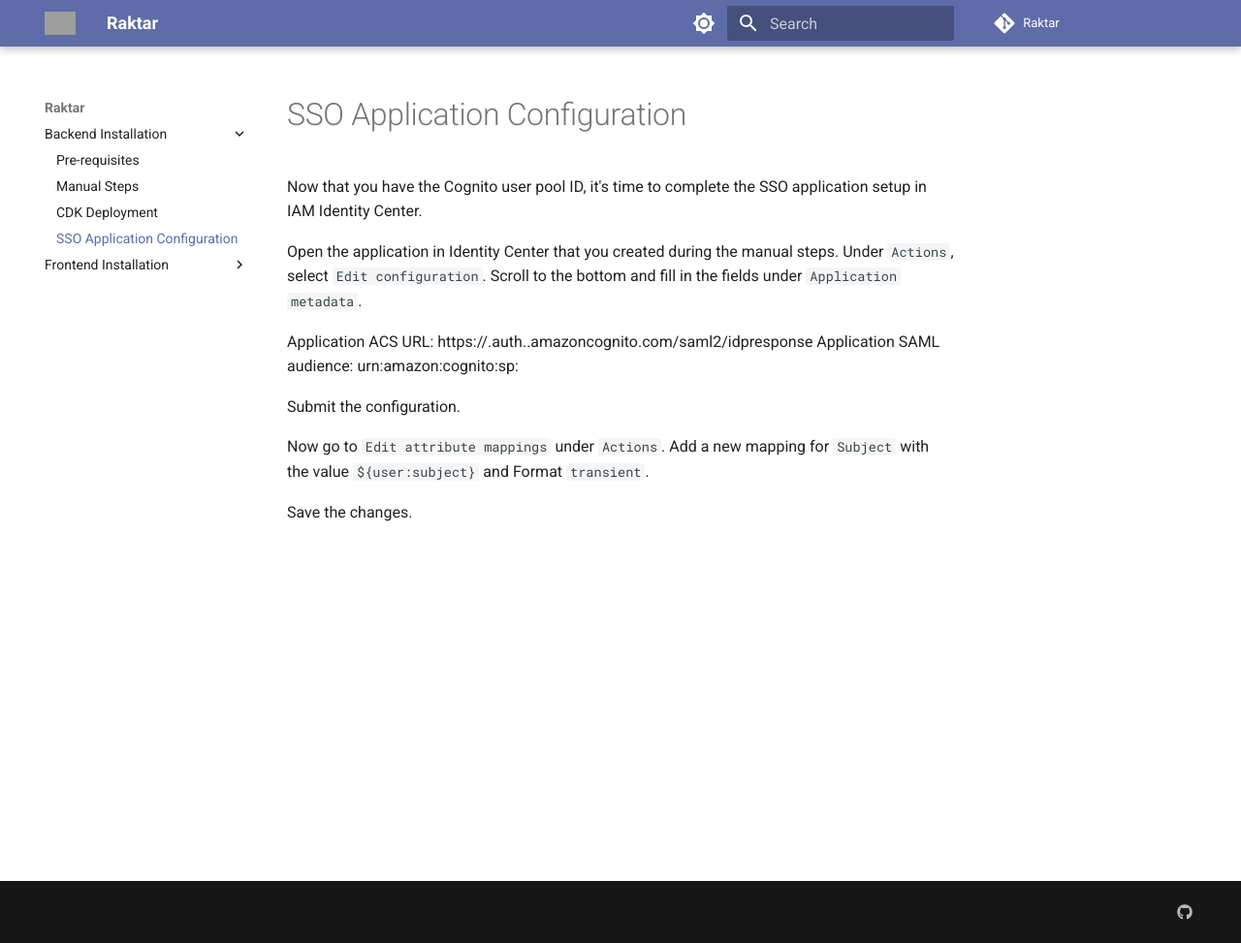
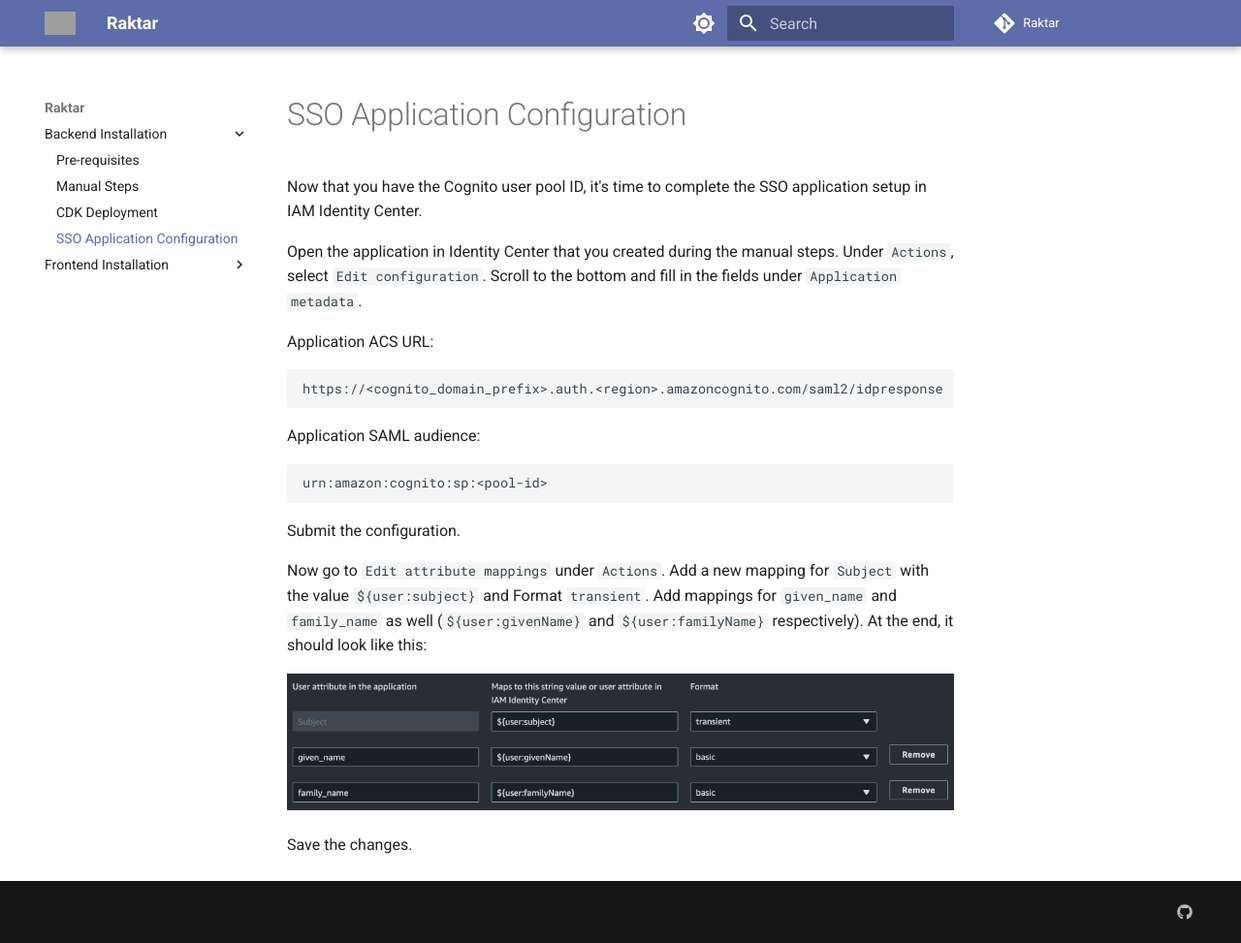
Before and after one commit to raktar-project/website, an MkDocs documentation site: the page built from docs/backend/sso-app-setup.md, in a window 1280 px wide and 973 px high. Shown: the whole window at 97% size. Built offline with MkDocs 1.6.1 and Material for MkDocs 9.7.7, drawn with Linux system fonts in a browser that asks for light colours; comment, search, counter and statistics services are not loaded; grey boxes are pictures that could not be loaded.

Commit message:
Update SAML setup docs to include given name and family name mappings

````diff
--- a/docs/backend/sso-app-setup.md
+++ b/docs/backend/sso-app-setup.md
@@ -9,12 +9,24 @@ Open the application in Identity Center that you created during the manual steps
 Under `Actions`, select `Edit configuration`. Scroll to the bottom and fill in the fields
 under `Application metadata`.
 
-Application ACS URL: https://<cognito_domain_prefix>.auth.<region>.amazoncognito.com/saml2/idpresponse
-Application SAML audience: urn:amazon:cognito:sp:<pool-id>
+Application ACS URL:
+
+```
+https://<cognito_domain_prefix>.auth.<region>.amazoncognito.com/saml2/idpresponse
+```
+
+Application SAML audience:
+```
+urn:amazon:cognito:sp:<pool-id>
+```
 
 Submit the configuration.
 
 Now go to `Edit attribute mappings` under `Actions`. Add a new mapping for `Subject`
-with the value `${user:subject}` and Format `transient`.
+with the value `${user:subject}` and Format `transient`. Add mappings for
+`given_name` and `family_name` as well (`${user:givenName}` and `${user:familyName}` respectively).
+At the end, it should look like this:
+
+![SAML attribute mappings](/assets/saml-attribute-mappings.png)
 
 Save the changes.
````
Also changed, not shown: docs/assets/saml-attribute-mappings.png (added).
